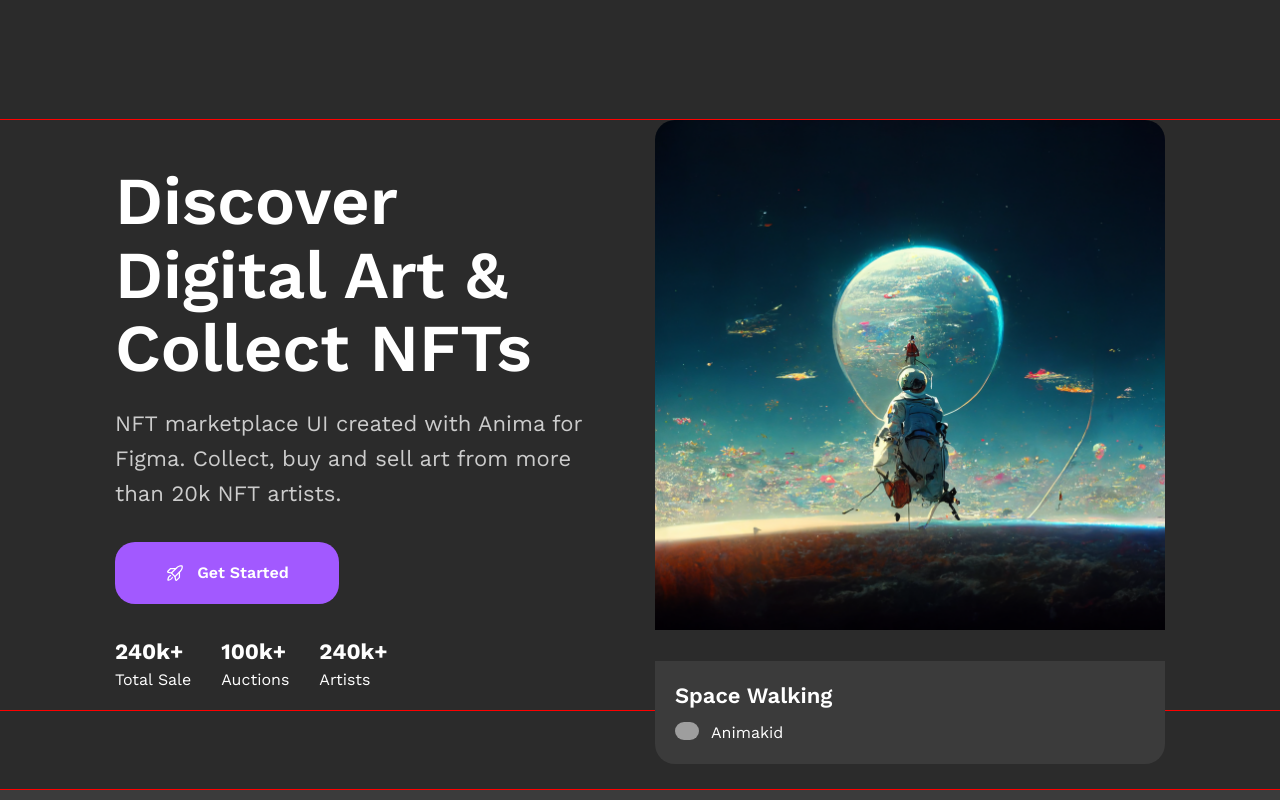
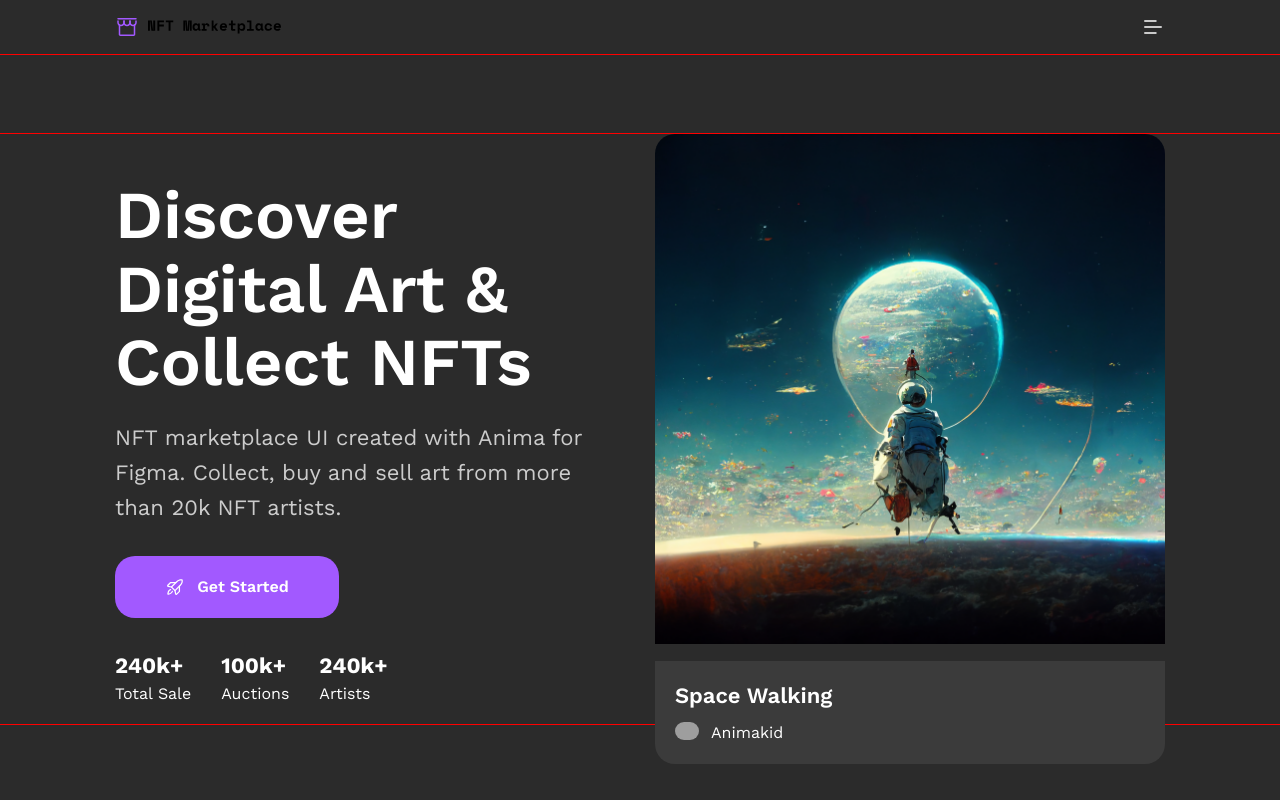
Before and after one commit to BendelVolodymyr/Smart-Foxes-NTF-Marketplace, a website built with Vite: page src/index.html in a window 1280 px wide. Shown: the top 800 px of the page. Built offline with nearby package versions, Linux system fonts and the light colour scheme; grey boxes are pictures that could not be loaded.

Commit message:
first push

```diff
--- a/src/css/header.css
+++ b/src/css/header.css
@@ -1,21 +1,80 @@
 .header {
-  padding: 20px 0;
+
+  display: flex;
+  justify-content: center;
+  align-items: center;
+}
+
+.header .container {
+  width: 100%;
+  height: 54px;
+  display: flex;
+  justify-content: space-between;
+  align-items: center;
+}
+
+.header__box-market {
+  text-align: start;
+}
+
+.header__box-list {
+  width: 183px;
+  height: 24px;
+  display: flex;
+  align-items: center;
+  text-align: center;
+  justify-content: start;
+  gap: 9px;
+}
+
+.header__box-list-storefront>a {
+  width: 24px;
+  height: 24px;
+}
+
+.header__box-list-marketplace>a {
+  width: 149px;
+  height: 14px;
+}
+
+.header__svg-storefront {
+  width: 100%;
+  display: flex;
+  align-items: baseline;
+  fill: #A259FF;
+}
+
+.header__svg-marketplace {
+  width: 100%;
+  display: flex;
+  align-items: baseline;
+  justify-content: start;
 }
 
 .nav-list {
   display: flex;
   align-items: center;
   justify-content: flex-end;
-  gap: 40px;
+  gap: 50px;
 }
 
 .nav-link {
   font-weight: 500;
   letter-spacing: 0.02em;
   line-height: 1.5;
+  color: #fff;
 }
+
 
 .nav-link:hover,
 .nav-link:focus {
   color: #747bff;
 }
+
+.header__button {
+  padding: 0;
+  width: 24px;
+  height: 24px;
+  background-color: unset;
+  border: unset;
+}
--- a/src/css/index.css
+++ b/src/css/index.css
@@ -11,6 +11,7 @@
 @import url('./discover.css');
 @import url('./digest.css');
 @import url('./footer.css');
+
 *,
 *::before,
 *::after {
@@ -34,11 +35,19 @@
   -webkit-text-size-adjust: 100%;
 }
 
+.is-hidden {
+  opacity: 0;
+  visibility: hidden;
+  pointer-events: none;
+  display: none;
+}
+
 body {
   font-family: 'Space Mono', monospace;
   font-family: 'Work Sans', sans-serif;
   background-color: #2B2B2B;
 }
+
 /*==========container============================*/
 
 .container {
@@ -48,6 +57,7 @@ body {
   padding-right: 30px;
   outline: 1px solid red;
 }
+
 @media only screen and (min-width: 834px) {
   .container {
     max-width: 834px;
@@ -55,6 +65,7 @@ body {
     padding-right: 72px;
   }
 }
+
 @media only screen and (min-width: 1280px) {
   .container {
     max-width: 1280px;
--- a/src/partials/header.html
+++ b/src/partials/header.html
@@ -1,2 +1,33 @@
 <header class="header">
+    <div class="container">
+        <div class="header__box-market">
+            <ul class="header__box-list">
+                <li class="header__box-list-storefront">
+                    <a>
+                        <svg class="header__svg-storefront" width="24" height="24" viewBox="0 0 32 32">
+                            <use href="../img/sprite.svg#icon-Storefront"></use>
+                        </svg>
+                    </a>
+                </li>
+                <li class="header__box-list-marketplace">
+                    <a>
+                        <svg class="header__svg-marketplace" height="14" viewBox="0 0 305 32">
+                            <use href="../img/sprite.svg#icon-NFT-Marketplace"></use>
+                        </svg>
+                    </a>
+                </li>
+            </ul>
+
+        </div>
+        <nav class="is-hidden">
+            <ul class="nav-list">
+                <li class="nav-link"><a href="">Marketplace</a></li>
+                <li class="nav-link"><a href="">Rankings</a></li>
+                <li class="nav-link"><a href="">Connect a wallet</a></li>
+            </ul>
+        </nav>
+        <button type="button" class="header__button"><svg class="" width="24" viewBox="0 0 24 24">
+                <use href="../img/sprite.svg#icon-List"></use>
+            </svg></button>
+    </div>
 </header>
```
Also changed, not shown: src/img/component/the-unexpected_508732-63.avif (added).
